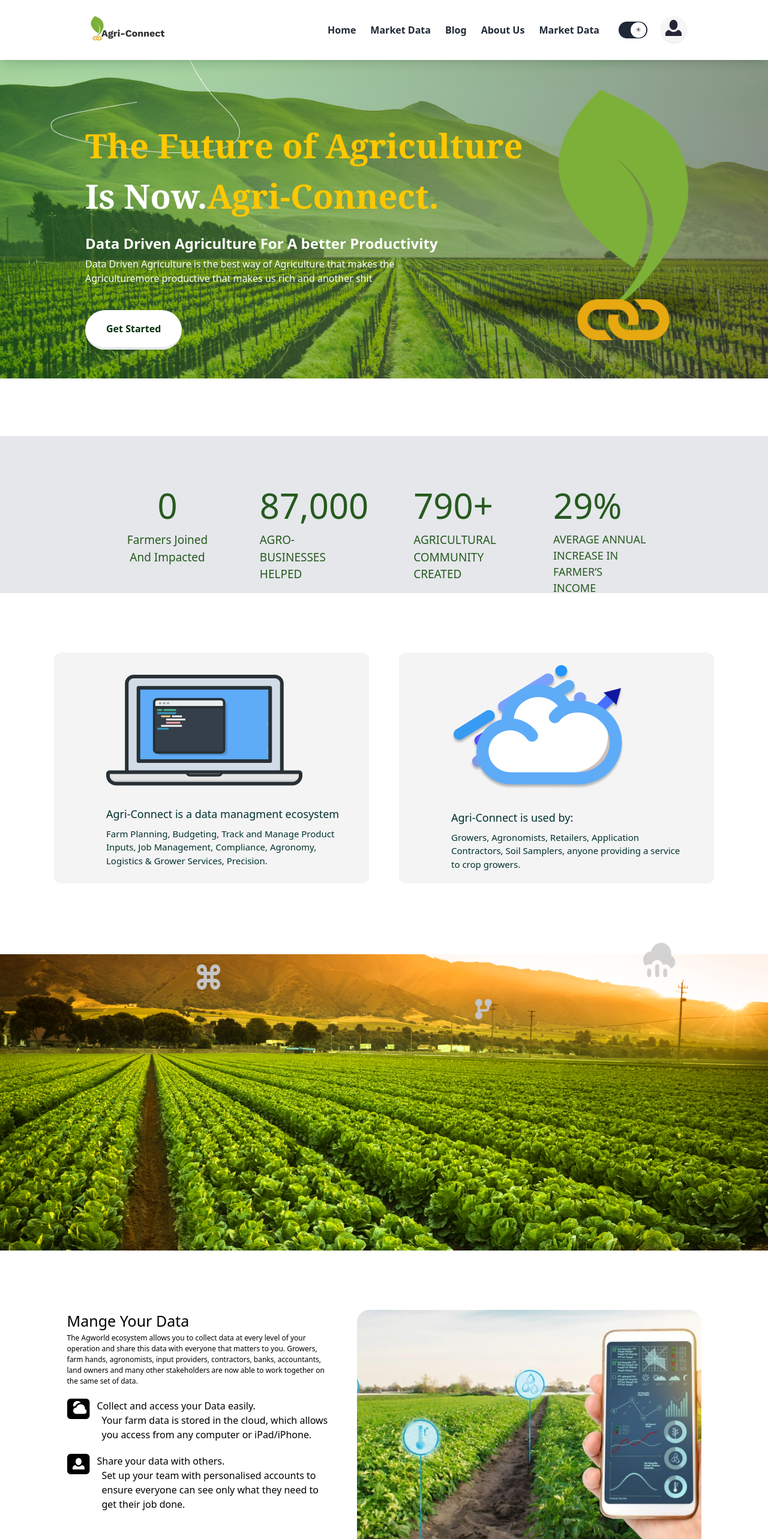
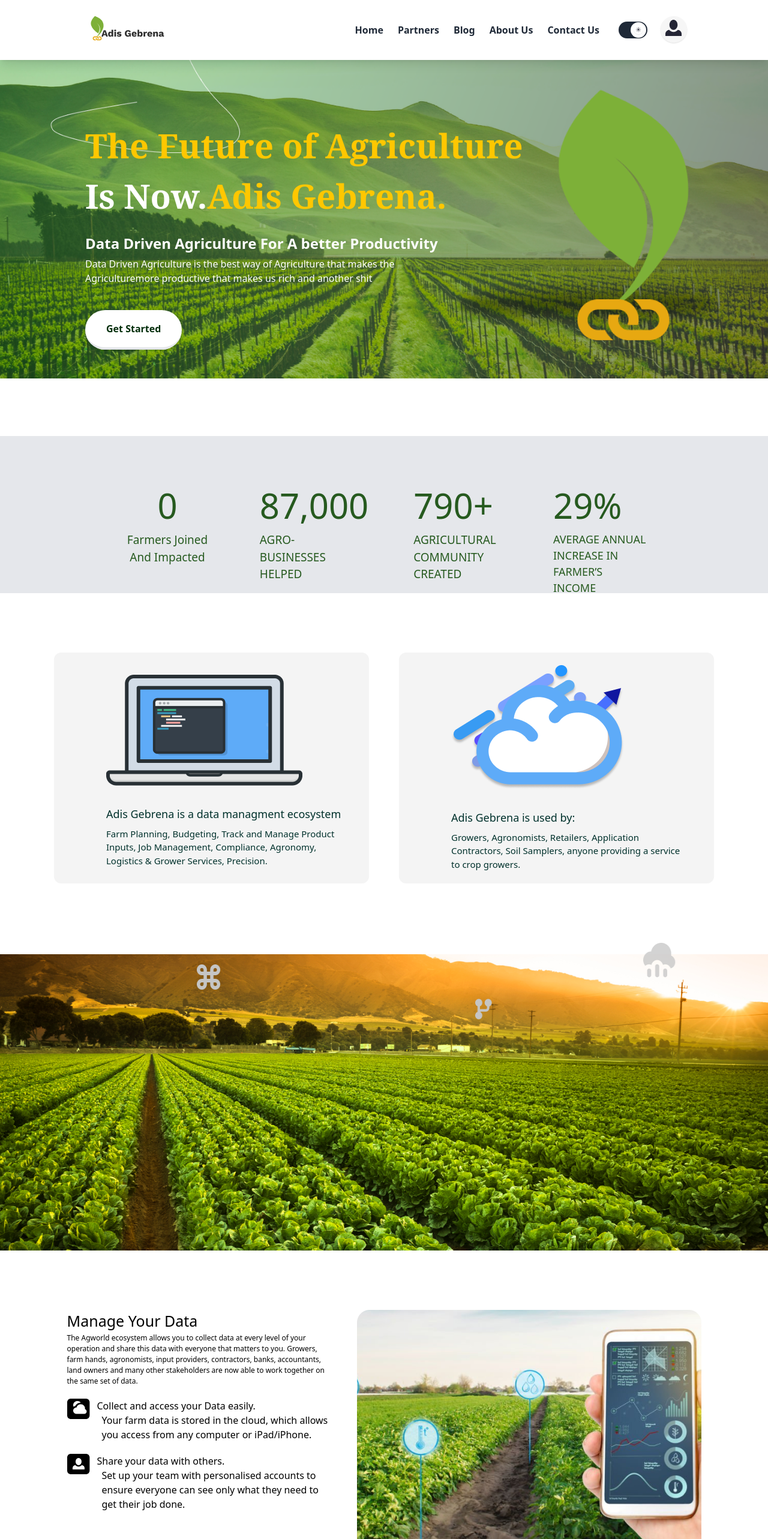
Before and after one commit to nand-n/agriconn, a React (Create React App) app: page / in a window 1280 px wide. Shown: the top 2566 px of the page at 60% size. Built offline with nearby package versions, Linux system fonts and the light colour scheme; no server answers.

Commit message:
Changed to Adiss Gebrena

```diff
--- a/src/Components/Header/header.jsx
+++ b/src/Components/Header/header.jsx
@@ -50,9 +50,9 @@ function Header() {
         </Link>
          <Link
           className="text-gray-800 font-bold mx-3 hidden sm:block"
-          to="/market-data"
+          to="/partners"
         >
-          Market Data
+          Partners
         </Link>
         <Link
           className="text-gray-800 font-bold mx-3 hidden sm:block"
@@ -70,7 +70,7 @@ function Header() {
           className="text-gray-800 font-bold mx-3 hidden sm:block"
           to="/contact"
         >
-          Market Data
+          Contact Us
         </Link>
         <div className="inline-flex space-x-10 items-center justify-start ml-5">
         <div className="flex w-12 h-7">
--- a/src/Components/Home/home.jsx
+++ b/src/Components/Home/home.jsx
@@ -15,7 +15,6 @@ import userIcn from '../../assets/Agri-Connect/usericn.png'
 import dangerIcn from '../../assets/Agri-Connect/dangericn.png'
 import thunderIcn from '../../assets/Agri-Connect/thundericn.png'
 import soillMachine from '../../assets/Agri-Connect/Soil.png'
-import soillDevice from '../../assets/Agri-Connect/soil-device.png'
 import soillDevice1 from '../../assets/Agri-Connect/DataDroneTablet.png'
 import appBg from '../../assets/Agri-Connect/Union.png'
 import appHome from '../../assets/Agri-Connect/appHome.png'
@@ -44,8 +43,8 @@ function Home() {
   },[])
 
   const contentData = {
-    title: 'Mange Your Data',
-    body: 'The Agri-Connect ecosystem allows you to collect data at every level of your operation and share this data with everyone that matters to you. Growers, farm hands, agronomists, input providers, contractors, banks, accountants, land owners and many other stakeholders are now able to work together on the same set of data.',
+    title: 'Manage Your Data',
+    body: 'The Adis Gebrena ecosystem allows you to collect data at every level of your operation and share this data with everyone that matters to you. Growers, farm hands, agronomists, input providers, contractors, banks, accountants, land owners and many other stakeholders are now able to work together on the same set of data.',
     imageIcn: "cloud",
     subTitle1: "Collect and access your Data easily.",
     subBody1: "Your farm data is stored in the cloud, which allows you access from any computer or iPad/iPhone.",
@@ -53,7 +52,7 @@ function Home() {
     subBody2: "Your farm data is stored in the cloud, which allows you access from any computer or iPad/iPhone.",
     subTitle3: "Collect and access your Data easily.",
     subBody3:"Your farm data is stored in the cloud, which allows you access from any computer or iPad/iPhone.",
-    link: '/basics-of-agri-connect',
+    link: '/basics-of-Adis Gebrena',
     mainImage:`${soillDevice1}`
   }
 
@@ -67,7 +66,7 @@ function Home() {
 
      const contentSoilInfo = {
     title: 'Soil Info',
-    body: 'The Agri-Connect ecosystem allows you to collect data at every level of your operation and share this data with everyone that matters to you. Growers, farm hands, agronomists, input providers, contractors, banks, accountants, land owners and many other stakeholders are now able to work together on the same set of data.',
+    body: 'The Adis Gebrena ecosystem allows you to collect data at every level of your operation and share this data with everyone that matters to you. Growers, farm hands, agronomists, input providers, contractors, banks, accountants, land owners and many other stakeholders are now able to work together on the same set of data.',
     imageIcn: "cloud",
     subTitle1: "Collect and access your Data easily.",
     subBody1: "Your farm data is stored in the cloud, which allows you access from any computer or iPad/iPhone.",
@@ -82,8 +81,8 @@ function Home() {
   }
   const handleBasicsofAgriConnect = () => {
      const contentDataBasics = {
-    title: 'Mange Your Data',
-    body: 'The Agri-Connect ecosystem allows you to collect data at every level of your operation and share this data with everyone that matters to you. Growers, farm hands, agronomists, input providers, contractors, banks, accountants, land owners and many other stakeholders are now able to work together on the same set of data.',
+    title: 'Manage Your Data',
+    body: 'The Adis Gebrena ecosystem allows you to collect data at every level of your operation and share this data with everyone that matters to you. Growers, farm hands, agronomists, input providers, contractors, banks, accountants, land owners and many other stakeholders are now able to work together on the same set of data.',
     imageIcn: "cloud",
     subTitle1: "Collect and access your Data easily.",
     subBody1: "Your farm data is stored in the cloud, which allows you access from any computer or iPad/iPhone.",
@@ -91,15 +90,15 @@ function Home() {
     subBody2: "Your farm data is stored in the cloud, which allows you access from any computer or iPad/iPhone.",
     subTitle3: "Collect and access your Data easily.",
     subBody3:"Your farm data is stored in the cloud, which allows you access from any computer or iPad/iPhone.",
-    link: '/basics-of-agri-connect',
+    link: '/basics-of-Adis Gebrena',
     mainImage:`${soillDevice1}`
      }
     setContent(contentDataBasics)
   }
   const handleFarmMgmt = ()=>{
      const contentFarmMgmt = {
-    title: 'Farm Mangement',
-    body: 'The Agri-Connect ecosystem allows you to collect data at every level of your operation and share this data with everyone that matters to you. Growers, farm hands, agronomists, input providers, contractors, banks, accountants, land owners and many other stakeholders are now able to work together on the same set of data.',
+    title: 'Farm Managment',
+    body: 'The Adis Gebrena ecosystem allows you to collect data at every level of your operation and share this data with everyone that matters to you. Growers, farm hands, agronomists, input providers, contractors, banks, accountants, land owners and many other stakeholders are now able to work together on the same set of data.',
     imageIcn: "cloud",
     subTitle1: "Collect and access your Data easily.",
     subBody1: "Your farm data is stored in the cloud, which allows you access from any computer or iPad/iPhone.",
@@ -112,23 +111,23 @@ function Home() {
      }
     setContent(contentFarmMgmt)
   }
-  const handleMarketData = () => {
-      const contentMarketData = {
-    title: 'Market Data',
-    body: 'Weather and Climate data , collected through remote sensing, is crucial for modern agriculture. By using this information, farmers can make more informed decisions, optimize their crop growth, and increase their yields and profits.',
-    imageIcn: "cloud",
-    subTitle1: "Yield prediction",
-    subBody1: "Weather and climate data, combined with crop growth models, can be used to predict yields for different crops.",
-    subTitle2: "Disease and pest management",
-    subBody2: " Remote sensing can help identify areas of farmland that are at risk of disease or pest outbreaks.",
-    subTitle3: "Irrigation management",
-    subBody3:" To determine when crops need to be irrigated, and how much water is needed. This information can help farmers optimize their irrigation practices, conserve water resources, and reduce their operating costs.",
-    link: '/market-data',
-    mainImage:`${soillDevice1}`
-      }
-    setContent(contentMarketData)
+  // const handleMarketData = () => {
+  //     const contentMarketData = {
+  //   title: 'Market Data',
+  //   body: 'Weather and Climate data , collected through remote sensing, is crucial for modern agriculture. By using this information, farmers can make more informed decisions, optimize their crop growth, and increase their yields and profits.',
+  //   imageIcn: "cloud",
+  //   subTitle1: "Yield prediction",
+  //   subBody1: "Weather and climate data, combined with crop growth models, can be used to predict yields for different crops.",
+  //   subTitle2: "Disease and pest management",
+  //   subBody2: " Remote sensing can help identify areas of farmland that are at risk of disease or pest outbreaks.",
+  //   subTitle3: "Irrigation management",
+  //   subBody3:" To determine when crops need to be irrigated, and how much water is needed. This information can help farmers optimize their irrigation practices, conserve water resources, and reduce their operating costs.",
+  //   link: '/market-data',
+  //   mainImage:`${soillDevice1}`
+  //     }
+  //   setContent(contentMarketData)
 
-  }
+  // }
   const handleWeatherandClimate = () => {
       const contentDataWeatherCllimate = {
     title: 'Weather & Climate',
@@ -172,7 +171,7 @@ function Home() {
         </motion.div> */}
       <section className='mt-[80px] sm:mt-16'>
 
-        <div className=" ">
+        <div className="">
           <div className={` `} >
 
             <img className='w-screen h-full' src={ firstImg} alt="" />
@@ -184,7 +183,7 @@ function Home() {
                 <h1 className='text-white text-[56px] font-serif font-bold' >
               Is Now.
               </h1>
-              <h1 className='text-[#FFC700] text-[56px] font-serif font-bold'>Agri-Connect.</h1>
+              <h1 className='text-[#FFC700] text-[56px] font-serif font-bold'>Adis Gebrena.</h1>
             </div>
               <p className=' text-[#ffffff] text-[24px] text-bold max-w-3xl font-bold mt-5'> Data Driven Agriculture For A better Productivity </p>
               <p className='text-[#ffffff] text-[16px] max-w-[638px] mt-1'> Data Driven Agriculture is the best way of Agriculture that makes the Agriculturemore productive that makes us rich and another shit  </p>
@@ -205,7 +204,7 @@ function Home() {
         <section id="about-us" className="w-screen mt-[96px] h-[262px] bg-gray-200">
         <div className="flex justify-between pt-[72px] pb-[68px] px-[200px]">
           <div className="relative items-center">
-            <p className='text-[#265A1F] max-w-[200px] text-center text-[58px]'>{farmers.length}</p>
+            <p className='text-[#265A1F] max-w-[200px] text-center text-[58px]'>{farmers?.length}</p>
             <p className='text-[#265A1F] max-w-[158px] text-center text-[19px]'>Farmers Joined And Impacted</p>
           </div>
           <div className="items-center">
@@ -228,12 +227,12 @@ IN FARMER’S INCOME</p>
       <section className='flex justify-center space-x-[50px] mt-[99px]' >
         <div className="bg-[#F4F4F4] w-[525px] h-[385px] rounded-xl pt-[37px] pl-[87px]">
           <img src={computer} alt="computer" />
-          <h1 className='text-[#01312C] text-[18px] font-medium mt-[33.5px] '> Agri-Connect is a data managment ecosystem</h1>
+          <h1 className='text-[#01312C] text-[18px] font-medium mt-[33.5px] '> Adis Gebrena is a data managment ecosystem</h1>
           <p className='w-[394px] text-[#01312C] text-[15px] mt-2'> Farm Planning, Budgeting, Track and Manage Product Inputs, Job Management, Compliance, Agronomy, Logistics & Grower Services, Precision.</p>
         </div>
         <div className="bg-[#F4F4F4] w-[525px] h-[385px] rounded-xl  pt-[21px] pl-[87px]">
           <img src={cloudUP} alt="cloud" />
-          <h1 className='text-[#01312C] text-[18px] font-medium mt-[33.5px]'> Agri-Connect is used by:</h1>
+          <h1 className='text-[#01312C] text-[18px] font-medium mt-[33.5px]'> Adis Gebrena is used by:</h1>
           <p className='w-[394px] text-[#01312C] text-[15px] mt-2'> Growers, Agronomists, Retailers, Application Contractors, Soil Samplers, anyone providing a service to crop growers.</p>
         </div>
       </section>
@@ -242,7 +241,7 @@ IN FARMER’S INCOME</p>
       </section>
       <section className='flex justify-center space-x-[41px] mt-[99px] max-w-screen'>
         <div className="items-start max-w-[442px] h-[291px] ">
-          <h1 className='text-[25px] w-[440px]'>Mange Your Data </h1>
+          <h1 className='text-[25px] w-[440px]'>Manage Your Data </h1>
           <h2 className='text-[12px]'>The Agworld ecosystem allows you to collect data at every level of your operation and share this data with everyone that matters to you. Growers, farm hands, agronomists, input providers, contractors, banks, accountants, land owners and many other stakeholders are now able to work together on the same set of data.</h2>
           <div className="flex justify-start gap-x-3 mt-5">
             <img src={cloudIcn} className="w-fit h-fit"  alt="" />
@@ -270,20 +269,20 @@ IN FARMER’S INCOME</p>
           <img src={ soillMachine} alt="dataDrivenAgriculture"/>
         </div>
         <div className="items-start max-w-[442px] h-[291px] ">
-          <h1 className='text-[25px] w-[440px]'>How Does Agri-Connect help on the farm</h1>
-          <h2 className='text-[12px]'>Agri-Connect has a unique structured data system which means that you can take all your historical farm records and data shared from advisors, and turn them into unparalleled insights for more profitable decisions.</h2>
+          <h1 className='text-[25px] w-[440px]'>How Does Adis Gebrena help on the farm</h1>
+          <h2 className='text-[12px]'>Adis Gebrena has a unique structured data system which means that you can take all your historical farm records and data shared from advisors, and turn them into unparalleled insights for more profitable decisions.</h2>
           <div className="flex justify-start gap-x-3 mt-5">
             <img src={thunderIcn} className="w-fit h-fit"  alt="" />
             <div className="felx justify-start space-x-2 ">
               <h1>Get information fast.</h1>
-              <h2>Agri-Connect has been designed to keep you and your advisors on the same page, everyone can see any updates or changes in real time.</h2>
+              <h2>Adis Gebrena has been designed to keep you and your advisors on the same page, everyone can see any updates or changes in real time.</h2>
             </div>
           </div>
           <div className="flex justify-start gap-x-3 mt-5">
             <img src={dangerIcn} className="w-fit h-fit"  alt="" />
             <div className="felx justify-start space-x-2 ">
               <h1>Reduce erros.</h1>
-              <h2>Agri-Connect gives you clarity on your agronomic and financial plan for the season with all your product, operational and financial requirements included in an easy to understand format..</h2>
+              <h2>Adis Gebrena gives you clarity on your agronomic and financial plan for the season with all your product, operational and financial requirements included in an easy to understand format..</h2>
             </div>
           </div>
         </div>
@@ -304,7 +303,7 @@ IN FARMER’S INCOME</p>
       </section>
       <section className='pt-[99px] w-screen h-[149px] flex justify-center gap-4 mb-4'>
         <button onClick={handleBasicsofAgriConnect} className=' px-[16px] py-3 border-2 border-[#01312C]   text-[#01312C] hover:bg-[#01312C] rounded-lg hover:text-white '>
-            Agri-Connect Basics
+            Adis Gebrena Basics
         </button>
          <button onClick={handleWeatherandClimate} className='px-[16px] py-3 border-2 border-[#01312C]   text-[#01312C] hover:bg-[#01312C] rounded-lg hover:text-white '>
             Wither & Climate
@@ -318,9 +317,9 @@ IN FARMER’S INCOME</p>
          <button onClick={handleFarmMgmt} className='px-[16px] py-3 border-2 border-[#01312C]   text-[#01312C] hover:bg-[#01312C] rounded-lg hover:text-white '>
           Farm Management
         </button>
-         <button onClick={handleMarketData} className='px-[16px] py-3 border-2 border-[#01312C]   text-[#01312C] hover:bg-[#01312C] rounded-lg hover:text-white '>
+         {/* <button onClick={handleMarketData} className='px-[16px] py-3 border-2 border-[#01312C]   text-[#01312C] hover:bg-[#01312C] rounded-lg hover:text-white '>
             Market Data
-        </button>
+        </button> */}
 
       </section>
 
@@ -361,7 +360,7 @@ IN FARMER’S INCOME</p>
            {/* <section className='flex justify-center space-x-[41px] mt-[99px] pb-[40px] max-w-screen'>
         <div className="items-start max-w-[442px] h-[291px] ">
           <h1 className='text-[25px] w-[440px] font-bold'>Mange Your Data </h1>
-          <h2 className='text-[15px]'>The Agri-Connect ecosystem allows you to collect data at every level of your operation and share this data with everyone that matters to you. Growers, farm hands, agronomists, input providers, contractors, banks, accountants, land owners and many other stakeholders are now able to work together on the same set of data.</h2>
+          <h2 className='text-[15px]'>The Adis Gebrena ecosystem allows you to collect data at every level of your operation and share this data with everyone that matters to you. Growers, farm hands, agronomists, input providers, contractors, banks, accountants, land owners and many other stakeholders are now able to work together on the same set of data.</h2>
           <div className="flex justify-start gap-x-3 mt-5">
             <img src={cloudIcn} className="w-fit h-fit"  alt="" />
             <div className="felx justify-start space-x-2 ">
@@ -399,7 +398,7 @@ IN FARMER’S INCOME</p>
 
           </p>
            <p className='flex justify-center text-[16px] text-[#FFFFFF]  font-serif-700 '>
-          Sign u p to our newsletter to save 15% OFF your order!
+          Sign up to our newsletter to save 15% OFF your order!
             </p>
             <div className= 'flex justify-center pt-10 '>
               <div className="inline-flex space-x-1.5 items-start justify-start" style={{width: 736, height: 56,}}>
@@ -427,7 +426,7 @@ IN FARMER’S INCOME</p>
             <img src={logoApp} className='w-full h-full' alt="logoSmallApp" />
           </div>
             <div className="w-[500px] ml-5">
-               Agri-Connect's easy to use apps put all the important information at your fingertips and work seamlessly, even when you don't have an internet connection. It's no wonder they've become the most rated farm management apps on the iTunes App store!
+               Adis Gebrena's easy to use apps put all the important information at your fingertips and work seamlessly, even when you don't have an internet connection. It's no wonder they've become the most rated farm management apps on the iTunes App store!
           </div>
 
           <div className="flex justify-center mt-5 ">
```
Also changed, not shown: src/assets/Agri-Connect/footerLogo.png, src/assets/Agri-Connect/logo.png.
